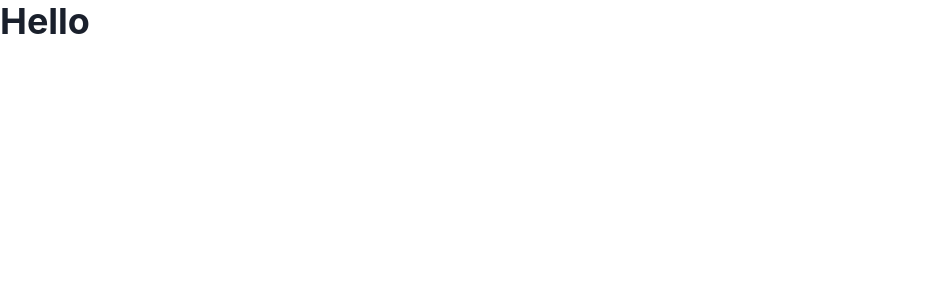
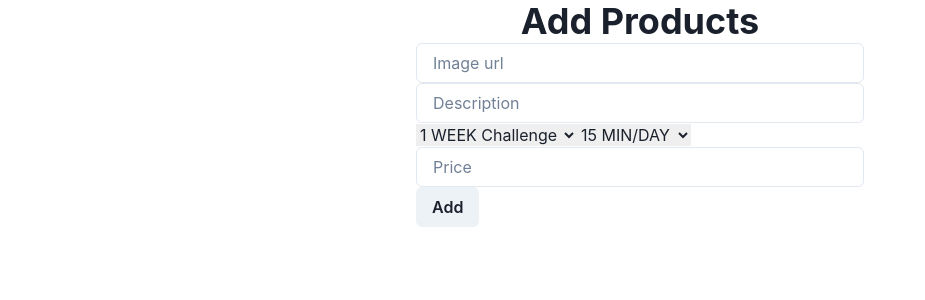
Before and after one commit to gaurav78528/sparta-fitness-club, a React (Vite) app: page /admin in a window 1280 px wide. Shown: the top 300 px of the page, without its empty margins (0-925 px from the left). Built offline with nearby package versions, Linux system fonts and the light colour scheme.

Commit message:
db file added

```diff
--- /dev/null
+++ b/db.json
@@ -0,0 +1,21 @@
+{
+  "posts": [
+    {
+      "id": 1,
+      "title": "json-server",
+      "author": "typicode"
+    }
+  ],
+  "comments": [
+    {
+      "id": 1,
+      "body": "some comment",
+      "postId": 1
+    }
+  ],
+  "Products": [
+
+  ]
+
+
+}
--- a/src/App.jsx
+++ b/src/App.jsx
@@ -1,12 +1,14 @@
 import { Heading } from "@chakra-ui/react";
 import { useSelector } from "react-redux";
+import AllRoutes from "./Routes/AllRoutes";
 
 function App() {
   const { appData } = useSelector((store) => store.app);
   console.log(appData);
   return (
     <div>
-      <Heading>Hello</Heading>
+      {/* <Heading>Hello</Heading> */}
+      <AllRoutes/>
     </div>
   );
 }
--- a/src/Routes/AllRoutes.jsx
+++ b/src/Routes/AllRoutes.jsx
@@ -1,11 +1,14 @@
 import React from "react";
 import { Route, Routes } from "react-router-dom";
+import AdminHome from "../components/Admin/AdminHome";
 import Home from "../pages/Home";
 
 const AllRoutes = () => {
   return (
     <Routes>
       <Route path="/" element={<Home />}></Route>
+      <Route path="/admin" element={<AdminHome />}>Admin</Route>
+
     </Routes>
   );
 };
--- /dev/null
+++ b/src/components/Admin/AdminHome.jsx
@@ -0,0 +1,49 @@
+import { Box, Button, Center, Heading, Input } from '@chakra-ui/react'
+import React from 'react'
+
+const AdminHome = () => {
+  return (
+    <Center w={"full"} >
+        <Box>
+           <Center >
+          <Heading>
+            Add Products
+        </Heading>
+        </Center>
+        <Box w={"md"}>
+            <form  >
+          <Input type="url" placeholder='Image url'/>
+          <Input type="text" placeholder='Description'/>
+          <select name="" id="">
+            <option value="">1 WEEK Challenge</option>
+            <option value="">2 WEEK Challenge</option>
+            <option value="">3 WEEK Challenge</option>
+            <option value="">4 WEEK Challenge</option>
+            <option value="">8 WEEK Challenge</option>
+          </select>
+          <select name="" id="">
+            <option value="">15 MIN/DAY</option>
+            <option value="">20 MIN/DAY</option>
+            <option value="">25 MIN/DAY</option>
+            <option value="">30 MIN/DAY</option>
+            <option value="">35 MIN/DAY</option>
+            <option value="">40 MIN/DAY</option>
+            <option value="">45 MIN/DAY</option>
+            <option value="">50 MIN/DAY</option>
+            <option value="">55 MIN/DAY</option>
+            <option value="">60 MIN/DAY</option>
+          </select>
+          <Input type="number" placeholder='Price'/>
+           <Button type='submit'>Add</Button>
+            </form>
+
+
+        </Box>
+        </Box>
+
+
+    </Center>
+  )
+}
+
+export default AdminHome
```
